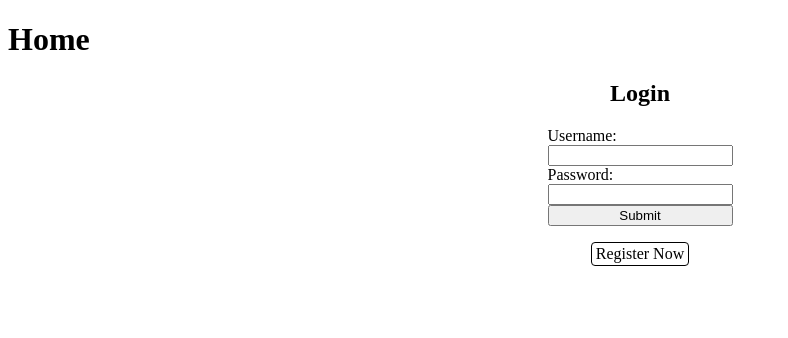
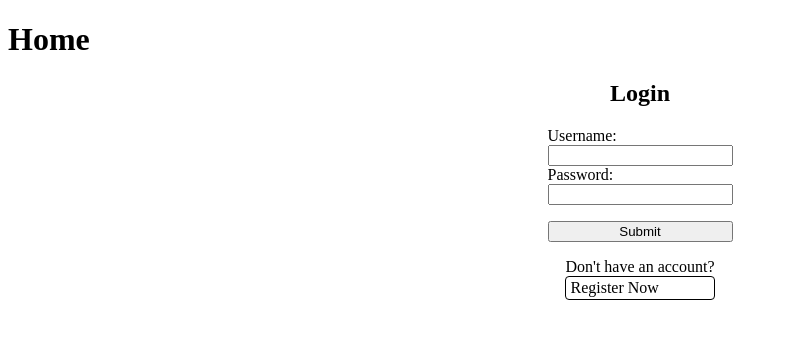
Before and after one commit to AndrewJDGalga/todothing, a Vue app in the folder todoFrontend/: page / in a window 1280 px wide. Shown: the top 338 px of the page, without its empty margins (0-788 px from the left). Built offline with nearby package versions, Linux system fonts and the light colour scheme.

Commit message:
hard to stop tweaking style, small authState correction.

```diff
--- a/todoFrontend/src/components/Login.vue
+++ b/todoFrontend/src/components/Login.vue
@@ -30,4 +30,7 @@ import RegisterNow from './RegisterNow.vue';
         display: flex;
         flex-direction: column;
     }
+    button {
+        margin-top: 16px;
+    }
 </style>
--- a/todoFrontend/src/components/RegisterNow.vue
+++ b/todoFrontend/src/components/RegisterNow.vue
@@ -4,6 +4,7 @@
 
 <template>
     <div>
+        <p>Don't have an account?</p>
         <RouterLink to="/register">Register Now</RouterLink>
     </div>
 </template>
@@ -14,6 +15,9 @@
         margin: 8px auto;
         display: flex;
         flex-direction: column;
+    }
+    p{
+        margin: 0;
     }
     a {
         color: black;
--- a/todoFrontend/src/components/Registration.vue
+++ b/todoFrontend/src/components/Registration.vue
@@ -1,11 +1,19 @@
 <script setup lang="ts">
     import {ref, computed } from 'vue';
     import { useRouter } from 'vue-router';
+    import { useAuthStore } from '../store/authState';
 
+    const router = useRouter();
+    const authState = useAuthStore();
 
+    const form = ref({
+        username: '',
+        password: '',
+        passwordConfirm: ''
+    });
 
-    const simpleValidation = computed(()=>{
-        return
+    const isFormValid = computed(()=>{
+        return form.value.username.trim() && form.value.password.length > 8 &&  form.value.password === form.value.passwordConfirm;
     });
 </script>
 
--- a/todoFrontend/src/store/authState.ts
+++ b/todoFrontend/src/store/authState.ts
@@ -14,7 +14,7 @@ export const useAuthStore = defineStore('authState', ()=>{
             //TODO - replace
             await new Promise(r => setTimeout(() => {
                 r
-            }, 1000););
+            }, 1000));
             user.value = { ...userData, successDate: Date.now() };
         }catch(e){
             //TODO - actual error
```
